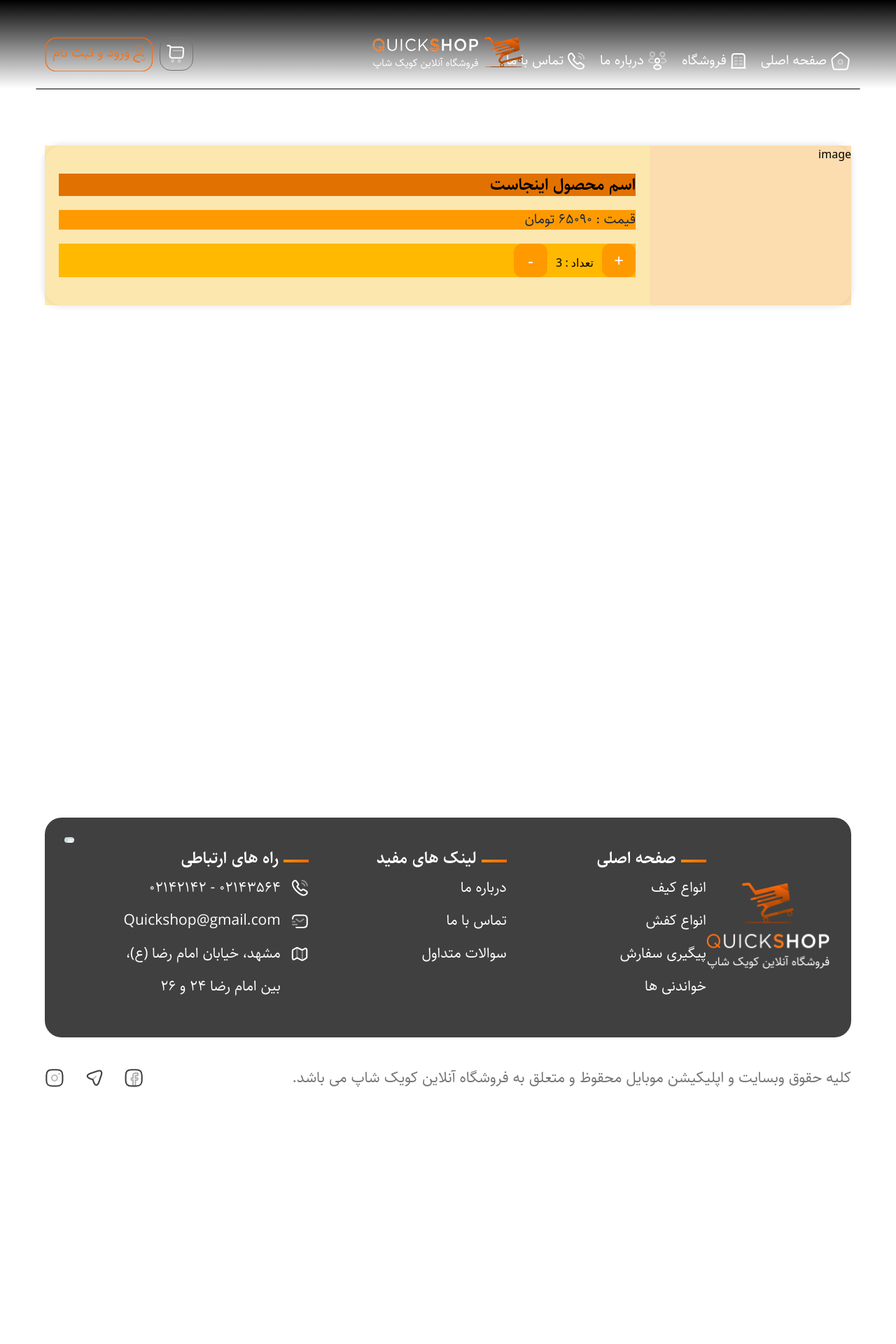
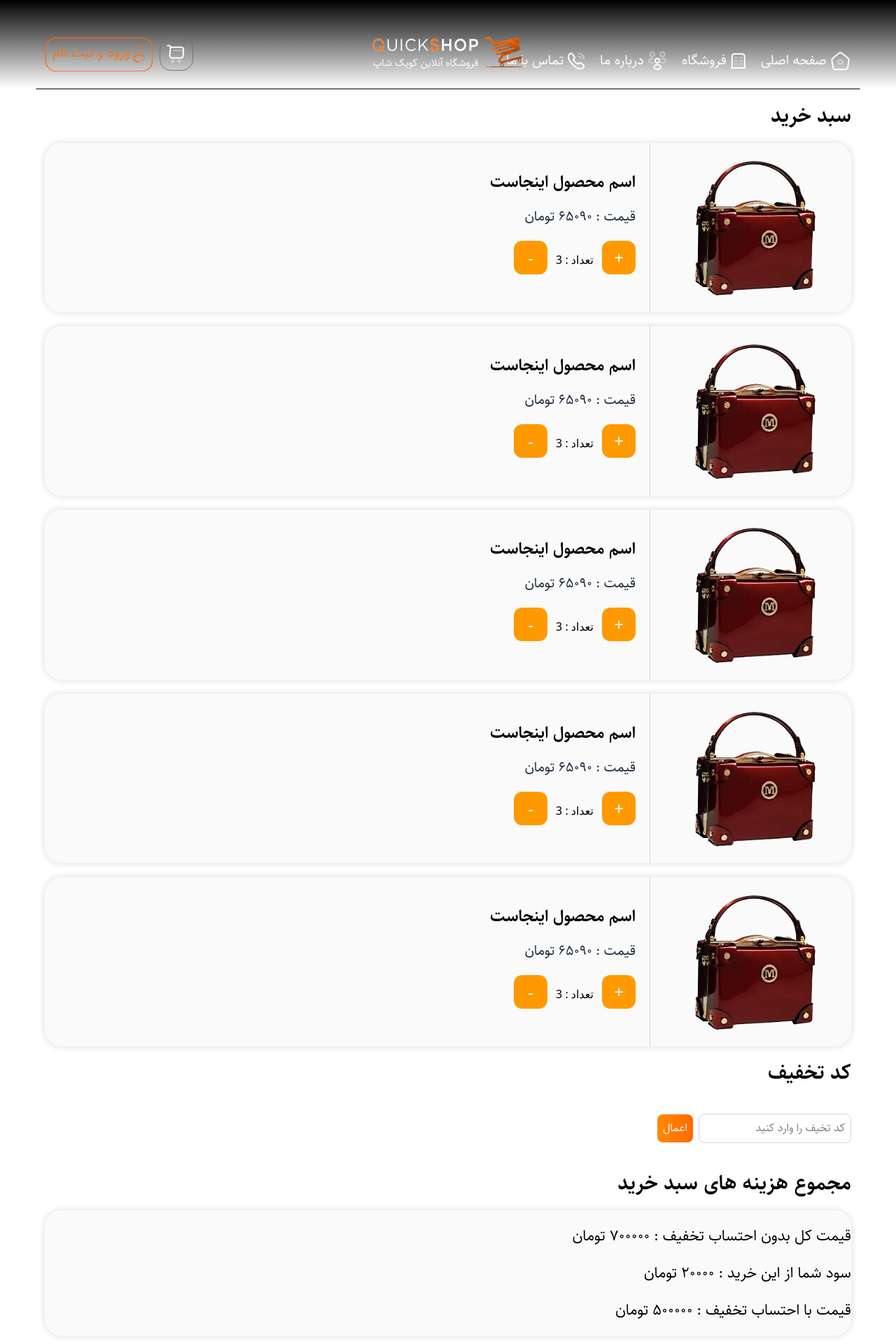
Before and after one commit to Emir145813/Quick-Shop, a Next.js app: page /cart in a window 1280 px wide. Shown: the top 1920 px of the page at 70% size. Before the commit the page ends 1597 px from the top, so only its background shows below. Built offline with nearby package versions, Linux system fonts and the light colour scheme.

Commit message:
Styled Cart Page

```diff
--- a/src/app/cart/page.tsx
+++ b/src/app/cart/page.tsx
@@ -1,38 +1,54 @@
 import React from 'react'
 import Container from '../components/Container'
-import Button from '../components/Button'
+import ProductCart from '../components/ProductCart'
 
 function Cart() {
   return (
-    <div className='h-[120vh]'>
+    <div>
       <Container>
-        <div className='bg-[#FAFAFA] shadow-[0px_0px_8px_2px_rgba(0,_0,_0,_0.1)] mt-20 rounded-3xl grid grid-cols-12'>
-          <div className='col-span-3 bg-amber-500/30' >
-            {/* image */}
-            <p>
-              image
-            </p>
+        <div>
+          <h1 className='my-5 font-sahel-semiBold text-3xl'>
+            سبد خرید
+          </h1>
+        </div>
+        <div>
+          <ProductCart/>
+          <ProductCart/>
+          <ProductCart/>
+          <ProductCart/>
+          <ProductCart/>
+        </div>
+        <div>
+          <div>
+            <h1 className='my-5 font-sahel-semiBold text-3xl'>
+              کد تخفیف
+            </h1>
           </div>
-          <div className='col-span-9 py-10 px-5 bg-amber-400/30 flex flex-col gap-5' >
-            <div className='text-2xl font-sahel-semiBold bg-amber-600'>
-              اسم محصول اینجاست
+          <div className=' my-5 rounded-3xl'>
+            <div className='py-5 font-sahel-regular'>
+              <input className='bg-white border-1 border-gray-300 p-2 rounded-lg focus:outline-orange-500' placeholder='کد تخیف را وارد کنید ' type="text" />
+              <button className='bg-gradient-to-r from-orange-400 to-orange-500 p-2 mx-2 rounded-lg text-white cursor-pointer'>
+                اعمال
+              </button>
             </div>
-            <div className='text-xl font-sahel-regular text-gray-800 flex flex-col bg-amber-500'>
-              <span>
-                قیمت : 65090 تومان
-              </span>
-            </div>
-            <div className='bg-amber-400'>
-              <Button color='bg-amber-500' >
-                +
-              </Button>
-              <span className='mx-3'>
-                تعداد : 3
-              </span>
-              <Button color='bg-amber-500'>
-                -
-              </Button>
-            </div>
+          </div>
+        </div>
+        <div>
+          <h1 className='my-5 font-sahel-semiBold text-3xl'>
+            مجموع هزینه های سبد خرید
+          </h1>
+        </div>
+        <div className='bg-[#FAFAFA] shadow-[0px_0px_8px_2px_rgba(0,_0,_0,_0.1)] my-5 rounded-3xl'>
+          <div className='h-full py-5 font-sahel-regular text-[22px] grid grid-cols-1 gap-5'>
+            <span>
+              قیمت کل بدون احتساب تخفیف : 700000 تومان
+            </span>
+            <span>
+              سود شما از این خرید : 20000 تومان
+            </span>
+            <span>
+              قیمت با احتساب تخفیف : 500000 تومان
+            </span>
           </div>
         </div>
       </Container>
--- /dev/null
+++ b/src/app/components/ProductCart.tsx
@@ -0,0 +1,41 @@
+import React from 'react'
+import Button from './Button'
+import Image from 'next/image'
+
+function ProductCart() {
+  return (
+    <div className='bg-[#FAFAFA] shadow-[0px_0px_8px_2px_rgba(0,_0,_0,_0.1)] my-5 rounded-3xl grid grid-cols-12'>
+      <div className='col-span-3 border-l-[1.33px] border-gray-300 flex justify-center items-center' >
+        <Image
+        src="/img/products/image_2.png"
+        alt='Product Image'
+        width={300}
+        height={300}
+        />
+      </div>
+      <div className='col-span-9 py-10 px-5 flex flex-col gap-5' >
+        <div className='text-2xl font-sahel-semiBold'>
+          اسم محصول اینجاست
+        </div>
+        <div className='text-xl font-sahel-regular text-gray-800 flex flex-col'>
+          <span>
+            قیمت : 65090 تومان
+          </span>
+        </div>
+        <div>
+          <Button color='bg-amber-500' >
+            +
+          </Button>
+          <span className='mx-3'>
+            تعداد : 3
+          </span>
+          <Button color='bg-amber-500'>
+            -
+          </Button>
+        </div>
+      </div>
+    </div>
+  )
+}
+
+export default ProductCart
```
